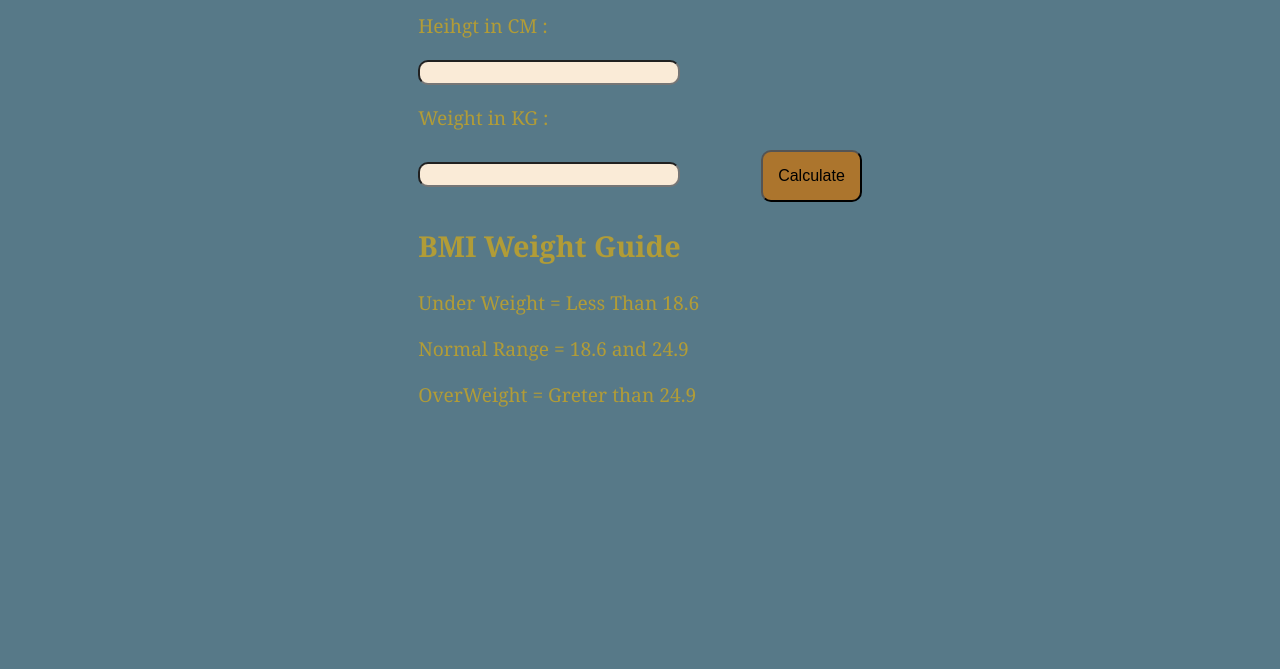
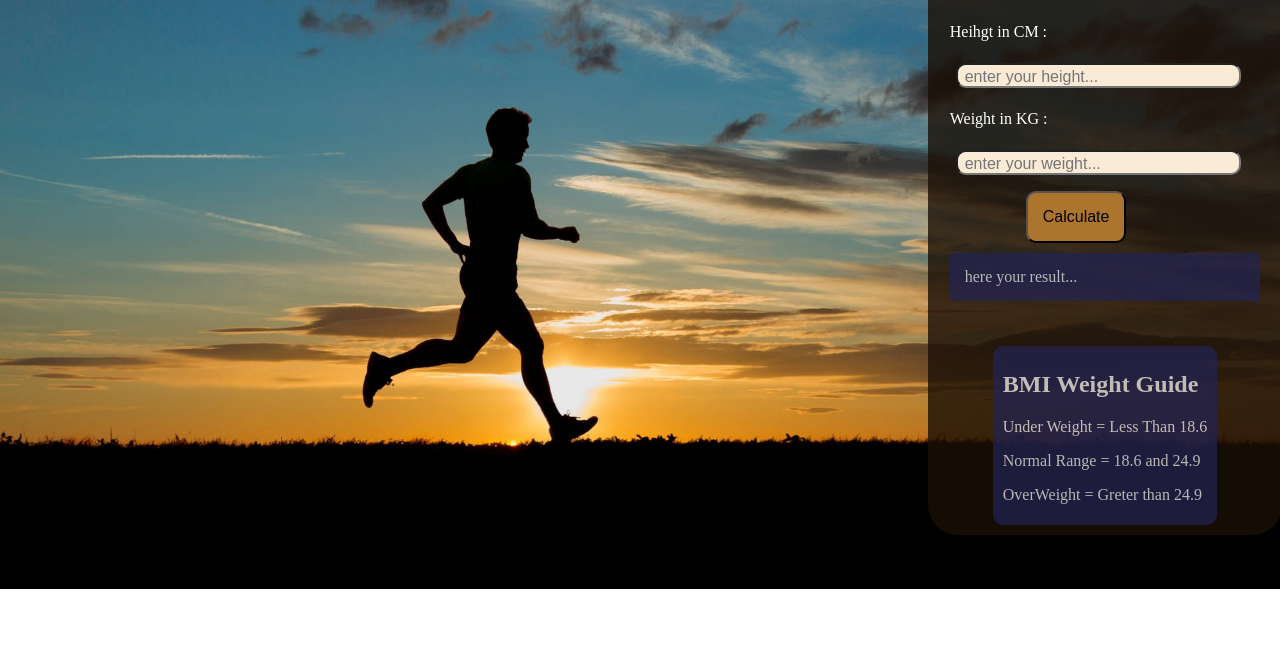
Before and after one commit to gursinghjeet/BMI-Calculator, a plain HTML site: page index.html in a window 1280 px wide. Shown: the part 131-800 px from the top of the page. Drawn offline with Linux system fonts and the light colour scheme.

Commit message:
Updated BackgroundImage

```diff
--- a/index.html
+++ b/index.html
@@ -6,6 +6,7 @@
     <title>BMI Calculater</title>
 </head>
 <body>
+    <div class="container">
     <div class="header">
         <h1>BMI Calculater</h1>
     </div>
@@ -14,15 +15,20 @@
     <div class="midpart">
         <form class="data">
             <p><label>Heihgt in CM :</label></p>
-            <input type="number" id="height">
+            <input type="number" id="height" placeholder="enter your height...">
             <p><label>Weight in KG :</label></p>
-            <input type="number" id="weight">
+            <input type="number" id="weight" placeholder="enter your weight...">
 
 
             <button class="button">Calculate</button>
 
+            <div class="res">
+                <div id="result">here your result...</div>
+            </div>
 
-            <div id="result"></div>
+            <div class="description">
+                <div id="description"></div>
+            </div>
 
             <div class="footer">
                 <h2>BMI Weight Guide</h2>
@@ -36,7 +42,7 @@
 
     </div>
 
-
+    </div>
 </body>
 <link rel="stylesheet" href="style.css">
 <script src="script.js"></script>
--- a/script.js
+++ b/script.js
@@ -7,7 +7,23 @@ form.addEventListener("submit",function(e){
     const weight = document.querySelector("#weight").value;
     console.log(height);
     console.log(weight);
+    if(height<0 || isNaN(height) || height === ''){
+        result.innerHTML = `Please Enter Valid height.`
+    }else if(weight<0 || isNaN(weight) || weight === ''){
+        result.innerHTML = `Please Enter Valid weight.`
+    }else{
     const bmi = (weight/((height * height) / 10000)).toFixed(2);
     console.log(bmi);
+
     result.innerHTML = `${bmi}`;
+
+
+      if(bmi <= 18.6){
+        description.innerHTML = `You Are Under Weight`;
+      }else if(bmi < 24.9 &&  bmi> 18.6){
+        description.innerHTML = `Congratulation You Are Fit`;
+      }else{
+         description.innerHTML = `You Are Over Weight`;
+      }
+    }
 });
--- a/style.css
+++ b/style.css
@@ -4,23 +4,62 @@
     margin-top: 10px;
 }
 body{
-    font-family: Cambria, Cochin, Georgia, Times, 'Times New Roman', serif;
-    font-style: inherit;
-    font-size:larger;
-    color: rgb(177, 156, 55);
-    background-color:rgb(87, 121, 136);
+    background-image: url('running-bg.jpg');
+    background-repeat: no-repeat;
+     background-size: 100%;
 }
 input{
     border-radius: 10px;
+    margin: 6px 6px;
+    width: 25vh;
     padding-right: 79px;
     padding-top: 5px;
     background-color: antiquewhite;
 }
+::-webkit-input-placeholder {
+    font-size: 16px;
+    padding-left:5px;
+
+  }
 button{
     border-radius: 10px;
+    display: flex;
     padding : 15px 15px;
     text-align: center;
     font-size: 16px;
     margin-left: 76px;
+    margin-top: 10px;
+    margin-bottom: 10px;
     background-color: rgb(172, 117, 45);
 }
+.res{
+    border-width: 15px;
+    opacity: .7;
+    border-radius: 3px;
+    color: aliceblue;
+    background-color: rgb(34, 35, 85);
+    padding: 15px 15px;
+}
+
+.description{
+    margin-top: 15px;
+    padding: 10px 15px;
+    font-size: x-large;
+    color: rgb(160, 173, 117);
+}
+.container{
+    margin: 6vh 115vh;
+    border-radius: 30px;
+    color: white;
+    width: 98%;
+    max-width: 28%;
+    background-color: rgba(27, 16, 5, 0.8);
+
+}
+.footer{
+    margin: 10px 43px;
+    background-color: rgb(34, 35, 85);
+    border-radius: 10px;
+    padding: 5px 10px;
+    opacity: .7;
+}
```
Also changed, not shown: running-bg.jpg (added).
